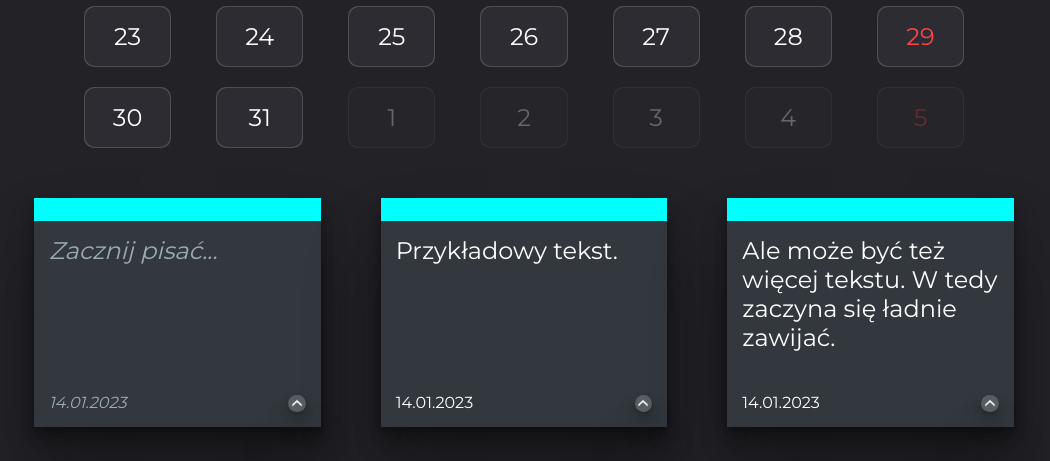
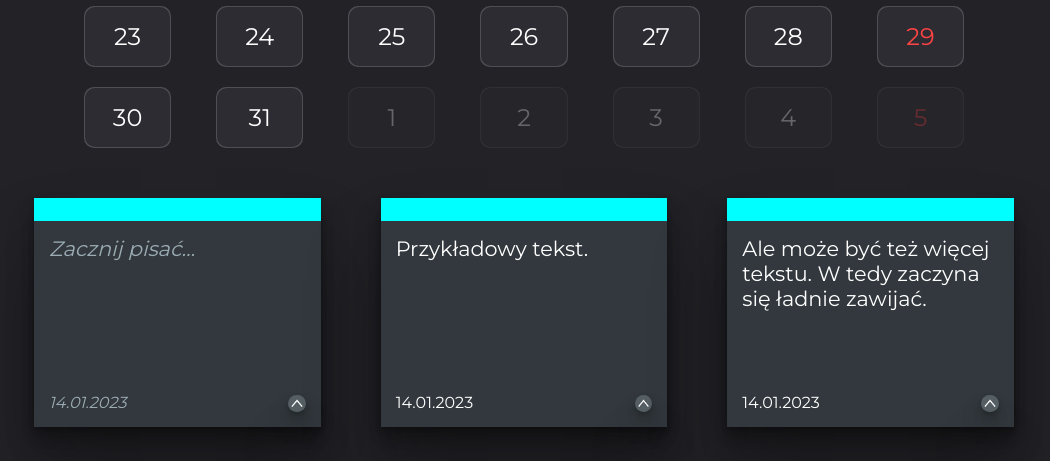
Before and after one commit to CeDwukropek/To-Do-Application, a PHP site: page / in a window 1280 px wide. Shown: the part 431-892 px from the top of the page, without its empty margins (116-1166 px from the left). Run offline with PHP 8.4, Linux system fonts and the light colour scheme.

Commit message:
Final sticky note
Created and styled sticky notes.

```diff
--- a/App/index.html
+++ b/App/index.html
@@ -33,7 +33,9 @@
                     <div class="date">
                         14.01.2023
                     </div>
-                    <div class="navigationDot"></div>
+                    <div class="navigationDot flexBlock" id="1">
+                        <img src="images/icons/row-top-light.png" alt="arrow">
+                    </div>
                 </div>
             </div>
         </div>
@@ -50,7 +52,9 @@
                     <div class="date">
                         14.01.2023
                     </div>
-                    <div class="navigationDot"></div>
+                    <div class="navigationDot flexBlock" id="2">
+                        <img src="images/icons/row-top-light.png" alt="arrow">
+                    </div>
                 </div>
             </div>
         </div>
@@ -67,12 +71,16 @@
                     <div class="date">
                         14.01.2023
                     </div>
-                    <div class="navigationDot"></div>
+                    <div class="navigationDot flexBlock" id="3">
+                        <img src="images/icons/row-top-light.png" alt="arrow">
+                    </div>
                 </div>
             </div>
         </div>
 
     </div>
 </body>
-<script src="calendar.js"></script>
+<script src="js/jquery-3.6.1.min.js"></script>
+<script src="js/calendar.js"></script>
+<script src="js/navigationDot.js"></script>
 </html>
--- a/App/calendar.js
+++ b/App/js/calendar.js
@@ -90,7 +90,6 @@
     daysCounter = createNormalDays(daysCounter, days)
     createNextDays(daysCounter, maxDays)
 
-    console.log(today())
     document.getElementById(today()).classList.add("today")
 })(daysCount())
 
--- /dev/null
+++ b/App/js/navigationDot.js
@@ -0,0 +1,5 @@
+
+
+$('.navigationDot').click(function () {
+    $(this).toggleClass('active')
+})
--- a/App/style.css
+++ b/App/style.css
@@ -31,7 +31,6 @@
     color: #fff;
     font-size: 1.5rem;
 }
-
 .calendarContainer .namesOfDays {
     display: grid;
 
@@ -40,11 +39,9 @@
     column-gap: 45px;
     margin-bottom: 1.5rem;
 }
-
 .calendarContainer .namesOfDays p:nth-child(7n+7) {
     color: rgb(255, 68, 68);
 }
-
 .calendarContainer .calendar {
     display: grid;
 
@@ -61,7 +58,6 @@
     cursor: pointer;
     z-index: 2;
 }
-
 .day .content {
     padding: 15px 0;
     position: relative;
@@ -168,7 +164,7 @@
     position: relative;
     height: 90%;
     width: 100%;
-    font-size: 1.5rem;
+    font-size: 1.3rem;
 }
 
 .stickyNote .bottom {
@@ -184,28 +180,37 @@
     align-items: flex-end;
 }
 
-.stickyNote .bottom .navigationDot {
+.navigationDot {
     position: relative;
     height: 100%;
     aspect-ratio: 1/1;
     border-radius: 50%;
     background-color: #555e63;
-    background-image: url('images/icons/icons8-chevron-left-60-light.png');
+/*    background-image: url('images/icons/icons8-chevron-left-60-light.png');
     background-position: center;
     background-repeat: no-repeat;
-    background-size: 70%;
+    background-size: 70%; */
         box-shadow:
         0px 2.2px 3.6px rgba(0, 0, 0, 0.105),
         0px 6.1px 9.9px rgba(0, 0, 0, 0.15),
         0px 14.8px 23.8px rgba(0, 0, 0, 0.195),
         0px 50px 79px rgba(0, 0, 0, 0.3)
     ;
+    cursor: pointer;
+}
+.navigationDot img {
+    position: relative;
+    width: 100%;
+    height: 100%;
+    transition: 200ms;
+}
+.active img {
+    transform: rotate(180deg);
 }
 
 #noteCreator {
     font-style: italic;
 }
-
 #noteCreator > div {
     color: #9cacb4;
 }
```
Also changed, not shown: App/images/icons/row-top-light.png (added), App/js/jquery-3.6.1.min.js (renamed from App/jquery-3.6.1.min.js), 1 other file.
